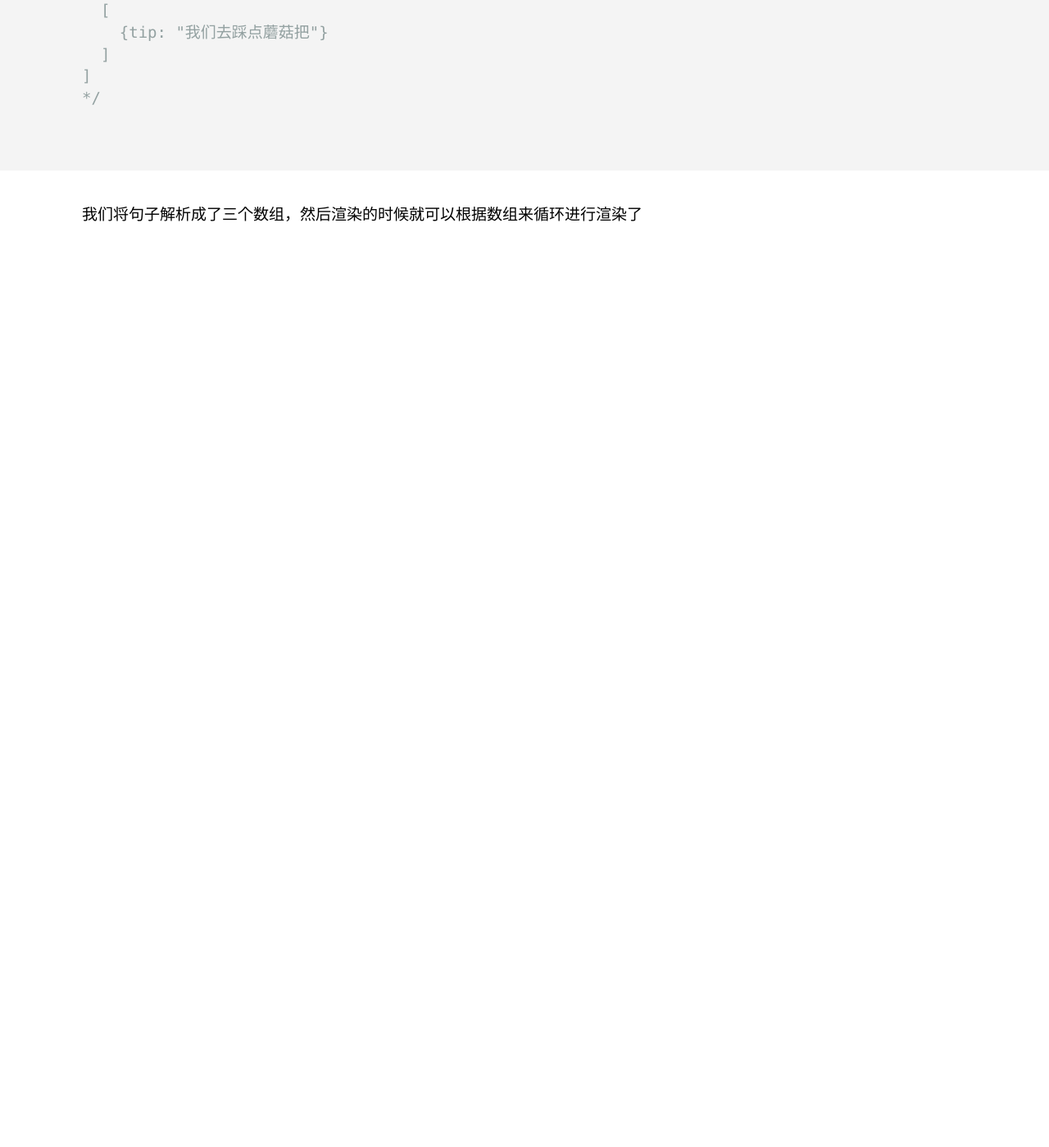
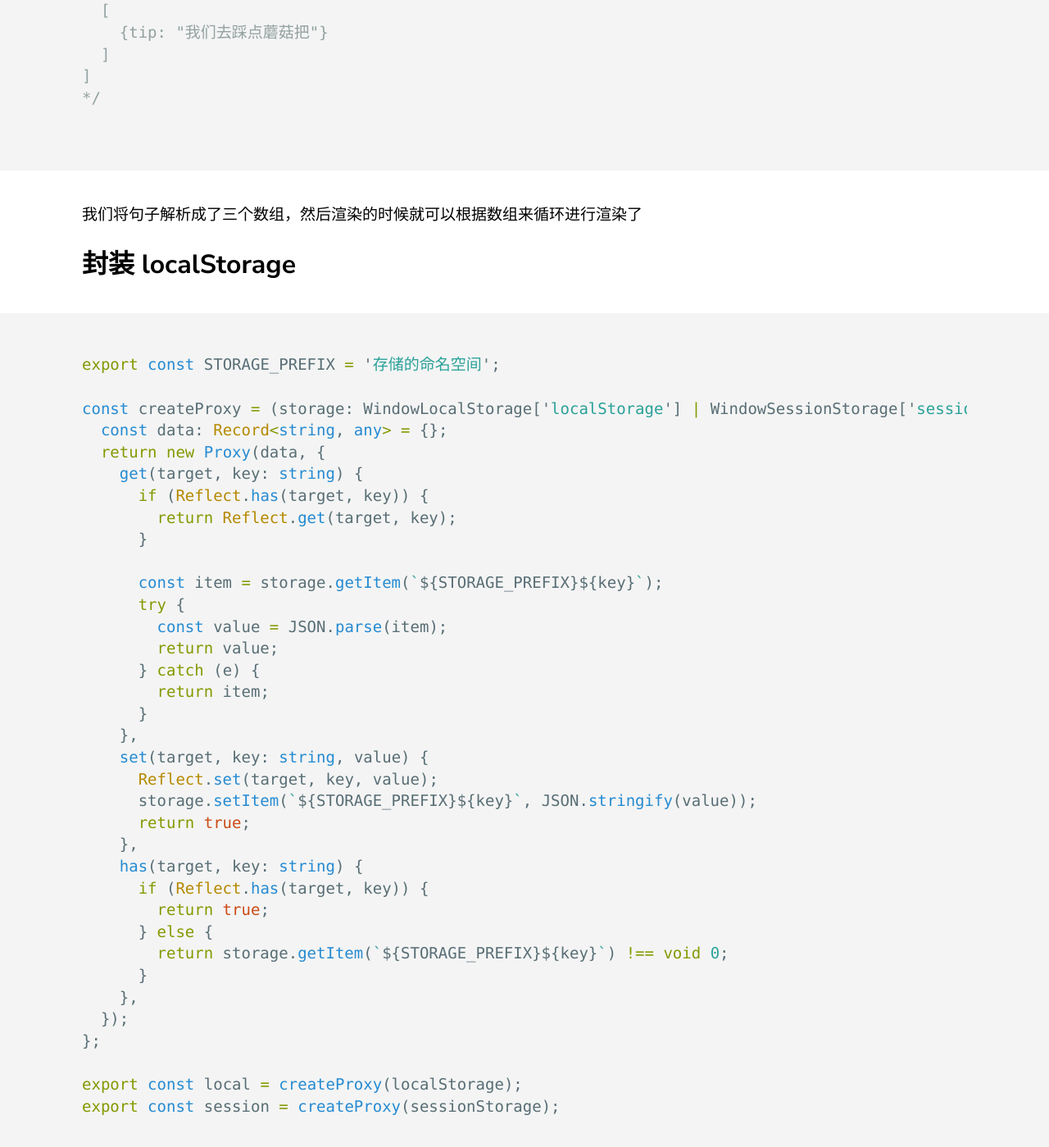
Before and after one commit to bilibiliou/bilibiliou.github.io, a Jekyll site: the page built from _posts/tech/2021-04-21-js-cheat-sheet.markdown, in a window 1280 px wide and 1400 px high, scrolled down 13988 px. Shown: the whole window at 82% size. Built offline with Jekyll 4.4.1, drawn with Linux system fonts in a browser that asks for light colours; before the commit the page ends 14284 px from its top, so only the background shows below that.

Commit message:
new version

````diff
--- a/_posts/tech/2021-04-21-js-cheat-sheet.markdown
+++ b/_posts/tech/2021-04-21-js-cheat-sheet.markdown
@@ -472,3 +472,43 @@ formatTxts(strs);
 ```
 
 我们将句子解析成了三个数组，然后渲染的时候就可以根据数组来循环进行渲染了
+
+## 封装 localStorage
+
+```ts
+export const STORAGE_PREFIX = '存储的命名空间';
+
+const createProxy = (storage: WindowLocalStorage['localStorage'] | WindowSessionStorage['sessionStorage']) => {
+  const data: Record<string, any> = {};
+  return new Proxy(data, {
+    get(target, key: string) {
+      if (Reflect.has(target, key)) {
+        return Reflect.get(target, key);
+      }
+
+      const item = storage.getItem(`${STORAGE_PREFIX}${key}`);
+      try {
+        const value = JSON.parse(item);
+        return value;
+      } catch (e) {
+        return item;
+      }
+    },
+    set(target, key: string, value) {
+      Reflect.set(target, key, value);
+      storage.setItem(`${STORAGE_PREFIX}${key}`, JSON.stringify(value));
+      return true;
+    },
+    has(target, key: string) {
+      if (Reflect.has(target, key)) {
+        return true;
+      } else {
+        return storage.getItem(`${STORAGE_PREFIX}${key}`) !== void 0;
+      }
+    },
+  });
+};
+
+export const local = createProxy(localStorage);
+export const session = createProxy(sessionStorage);
+```
````
